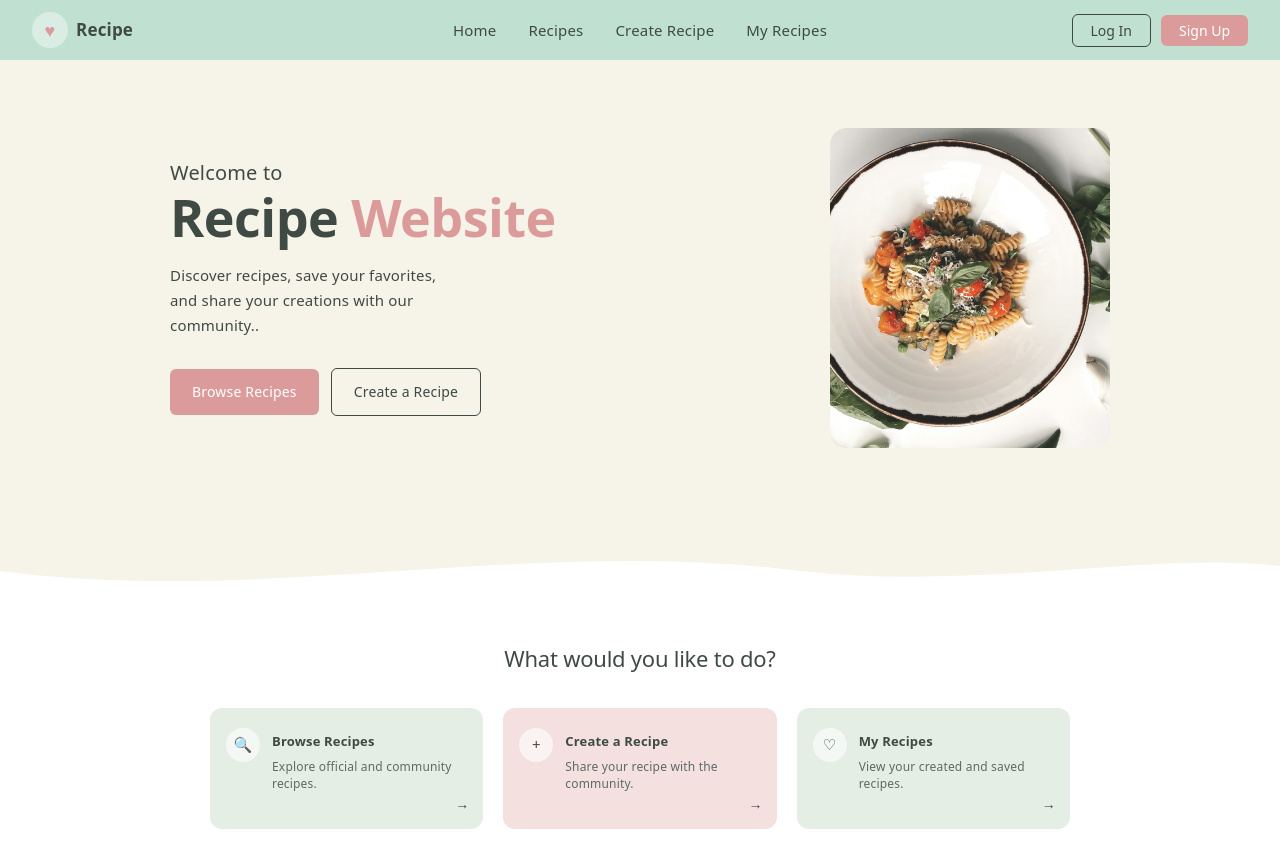
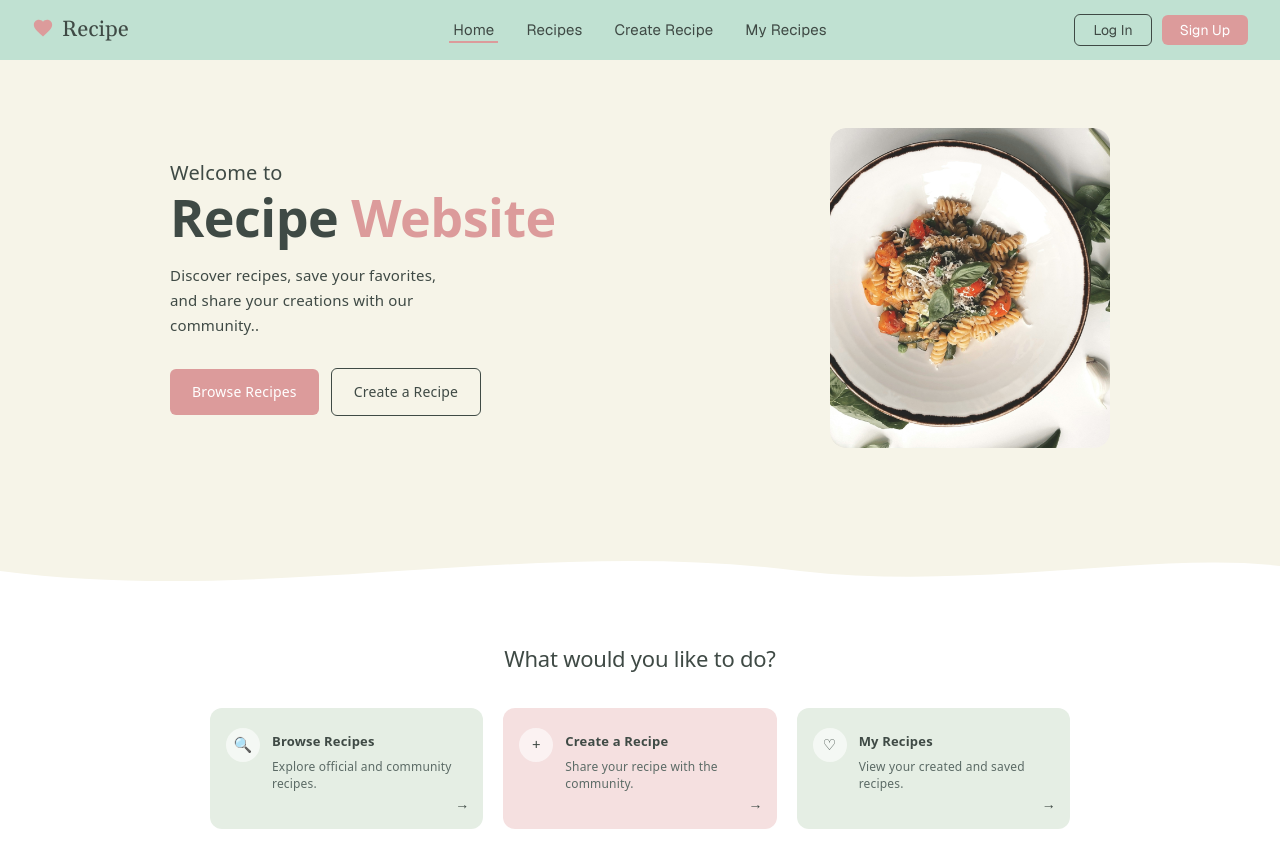
Before and after one commit to ethan-y-cheung/recipe-project, a React (Vite) app in the folder frontend/: page / in a window 1280 px wide. Shown: the top 868 px of the page. Built offline with nearby package versions, Linux system fonts and the light colour scheme.

Commit message:
navbar: font, hover options, logo styling

```diff
--- a/frontend/index.html
+++ b/frontend/index.html
@@ -4,7 +4,10 @@
     <meta charset="UTF-8" />
     <link rel="icon" type="image/svg+xml" href="/favicon.svg" />
     <meta name="viewport" content="width=device-width, initial-scale=1.0" />
-    <title>frontend</title>
+    <title>Recipe</title>
+    <link rel="preconnect" href="https://fonts.googleapis.com" />
+    <link rel="preconnect" href="https://fonts.gstatic.com" crossorigin />
+    <link href="https://fonts.googleapis.com/css2?family=Gelasio:wght@400;600&family=Geist:wght@300;400;500;600&display=swap" rel="stylesheet" />
   </head>
   <body>
     <div id="root"></div>
--- a/frontend/src/App.css
+++ b/frontend/src/App.css
@@ -14,6 +14,7 @@
   height: 60px;
   width: 100%;
   box-sizing: border-box;
+  font-family: 'Geist', sans-serif;
 }
 
 .navbar-brand {
@@ -21,24 +22,22 @@
   align-items: center;
   gap: 8px;
   flex: 1;
+  text-decoration: none;
 }
 
-.navbar-logo-circle {
-  width: 36px;
-  height: 36px;
-  background-color: rgba(255, 255, 255, 0.4);
-  border-radius: 50%;
-  display: flex;
-  align-items: center;
-  justify-content: center;
-  font-size: 18px;
-  color: #DC9B9B;
+.navbar-logo-heart {
+  width: 22px;
+  height: 22px;
+  fill: #DC9B9B;
+  flex-shrink: 0;
+  transform: translateY(-2px);
 }
 
 .navbar-title {
-  font-size: 17px;
-  font-weight: 600;
+  font-size: 22px;
+  font-weight: 400;
   color: #3F4A45;
+  font-family: 'Gelasio', serif;
 }
 
 .navbar-links {
@@ -53,10 +52,23 @@
   text-decoration: none;
   color: #3F4A45;
   font-size: 15px;
+  position: relative;
 }
 
-.navbar-links a:hover {
-  text-decoration: underline;
+.navbar-links a::after {
+  content: '';
+  position: absolute;
+  bottom: -4px;
+  left: -4px;
+  right: -4px;
+  height: 2px;
+  background-color: #DC9B9B;
+  display: none;
+}
+
+.navbar-links a:hover::after,
+.navbar-links a.active::after {
+  display: block;
 }
 
 .navbar-auth {
--- a/frontend/src/components/Navbar.tsx
+++ b/frontend/src/components/Navbar.tsx
@@ -1,17 +1,19 @@
-import { Link } from 'react-router-dom'
+import { Link, NavLink } from 'react-router-dom'
 
 export default function Navbar() {
   return (
     <nav className="navbar">
-      <div className="navbar-brand">
-        <div className="navbar-logo-circle">♥</div>
+      <Link to="/" className="navbar-brand">
+        <svg className="navbar-logo-heart" viewBox="0 0 24 24" xmlns="http://www.w3.org/2000/svg">
+          <path d="M12 21.35l-1.45-1.32C5.4 15.36 2 12.28 2 8.5 2 5.42 4.42 3 7.5 3c1.74 0 3.41.81 4.5 2.09C13.09 3.81 14.76 3 16.5 3 19.58 3 22 5.42 22 8.5c0 3.78-3.4 6.86-8.55 11.54L12 21.35z" />
+        </svg>
         <span className="navbar-title">Recipe</span>
-      </div>
+      </Link>
       <ul className="navbar-links">
-        <li><Link to="/">Home</Link></li>
-        <li><Link to="/recipes">Recipes</Link></li>
-        <li><Link to="/create">Create Recipe</Link></li>
-        <li><Link to="/my-recipes">My Recipes</Link></li>
+        <li><NavLink to="/" end>Home</NavLink></li>
+        <li><NavLink to="/recipes">Recipes</NavLink></li>
+        <li><NavLink to="/create">Create Recipe</NavLink></li>
+        <li><NavLink to="/my-recipes">My Recipes</NavLink></li>
       </ul>
       <div className="navbar-auth">
         <button className="nav-btn-login">Log In</button>
```
